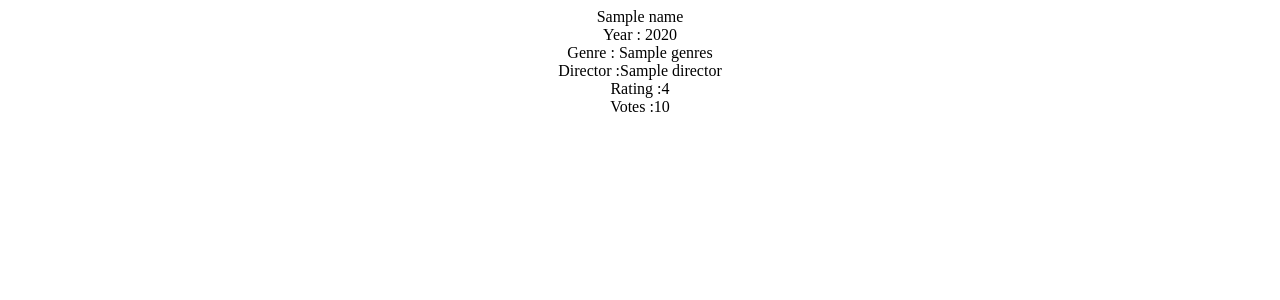
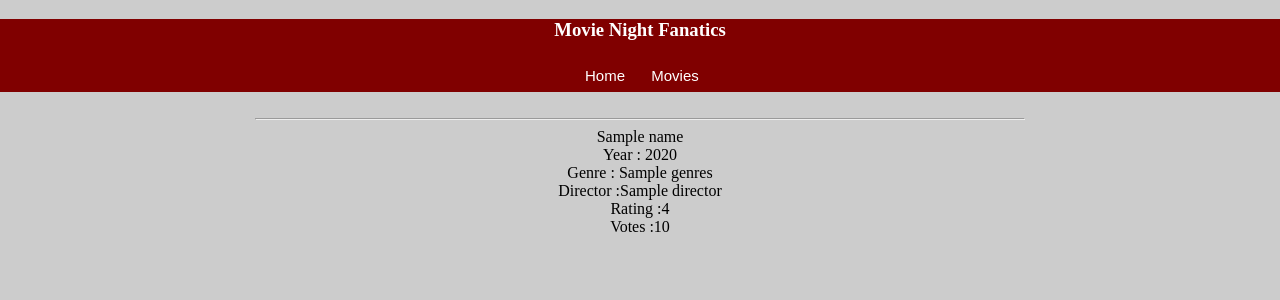
Before and after one commit to ericazodeh/CSCE-470-Project, a Flask app: template templates/movie_info.html in a window 1280 px wide. Shown: the top 300 px of the page. Run offline with Flask 2, Linux system fonts and the light colour scheme; the template is opened without the code that fills it: most values are stand-ins (such as "Sample title", 1, 10 or a date in 2020); parts of the project's set-up code (start-up, migrations or seed data) failed here and were passed over.

```diff
--- a/templates/movie_info.html
+++ b/templates/movie_info.html
@@ -4,7 +4,51 @@
 <title>Information of the Movies</title>
 </head>
 
-<body>
+<style>
+    body{
+         margin:0;
+         padding: 0;
+         background: #ccc;
+
+       }
+       .nav ul {
+         list-style: none;
+         background: maroon;
+         text-align:center;
+         padding: 0;
+         margin: 0;
+
+       }
+       .nav li {
+         display:inline-block;
+       }
+       .nav a{
+         text-decoration: none;
+         color: #fff;
+         width: 50px;
+         display:block;
+         padding: 8px;
+         font-size: 15px;
+         font-family: Arial, Helvetica, sans-serif;
+         transition: 0.4s;;
+       }
+       </style>
+        <div class="nav">
+
+         <ul>
+           <tr>
+             <td align="left"><h3><font color="white">Movie Night Fanatics</h1></font></h3></td>
+           </tr>
+
+           <li><a href="index.html">Home</a></li>
+           <li><a href="movies.html">Movies</a></li>
+
+         </ul>
+       </div>
+
+       <span style = "padding-left:400px"></span></span>
+
+       <hr align="center" width="60%">
 <center>
   <div class="container">
     <div class="row">
```
